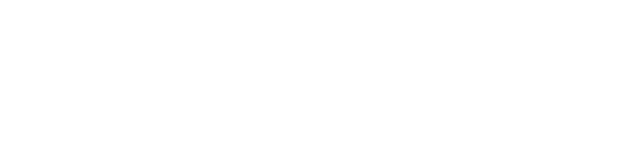
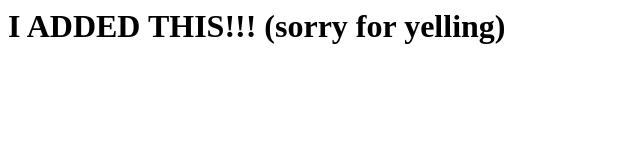
Before and after one commit to nuyens-trials/nuyens-project, a plain HTML site: page index.html in a window 1280 px wide. Shown: the whole page, without its empty margins (0-640 px from the left). Drawn offline with Linux system fonts and the light colour scheme.

Commit message:
JP contributed

```diff
--- a/index.html
+++ b/index.html
@@ -1,4 +1,4 @@
 <!DOCTYPE>
 <html>
-
+<h1> I ADDED THIS!!! (sorry for yelling)</h1>
 </html>
```
